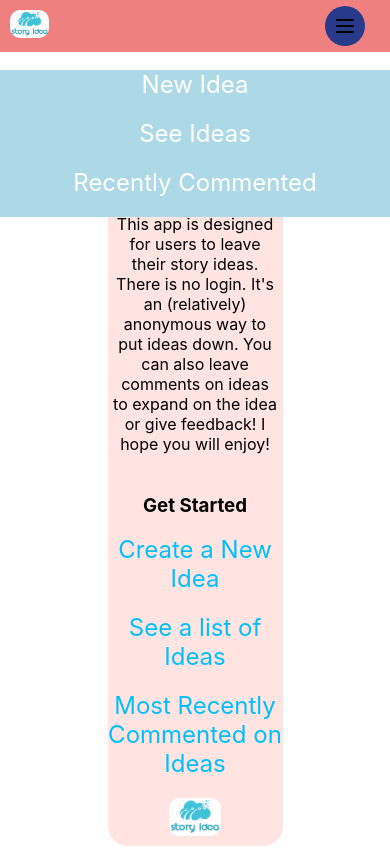
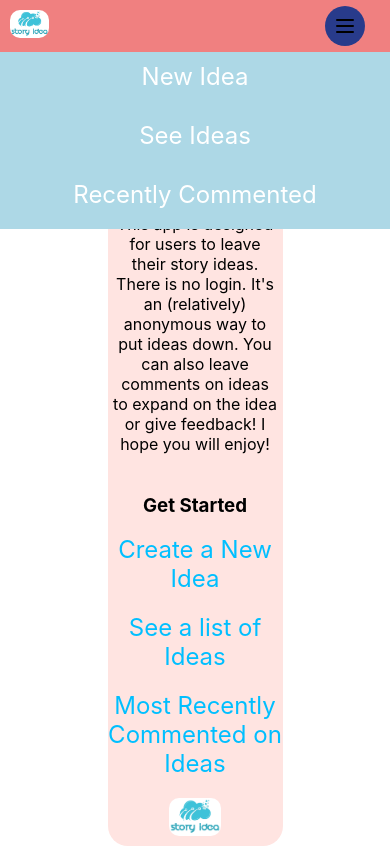
Before and after one commit to Itisafeature/story-idea-frontend, a React (Create React App) app: page / in a window 390 px wide. Built offline with nearby package versions, Linux system fonts and the light colour scheme.

Commit message:
updated svg properties and header

```diff
--- a/src/components/Header.js
+++ b/src/components/Header.js
@@ -11,15 +11,15 @@ const Header = () => {
       <button className={styles['hamburger__icon']}>
         <svg
           xmlns="http://www.w3.org/2000/svg"
-          class="h-6 w-6"
+          className="h-6 w-6"
           fill="none"
           viewBox="0 0 24 24"
           stroke="currentColor"
-          stroke-width="2"
+          strokeWidth="2"
         >
           <path
-            stroke-linecap="round"
-            stroke-linejoin="round"
+            strokeLinecap="round"
+            strokeLinejoin="round"
             d="M4 6h16M4 12h16M4 18h16"
           />
         </svg>
--- a/src/components/Header.module.css
+++ b/src/components/Header.module.css
@@ -3,8 +3,6 @@
   justify-content: space-between;
   background-color: lightcoral;
   position: relative;
-  z-index: 1;
-
 }
 
 .main-header img {
@@ -69,7 +67,7 @@
 
   .nav-links {
     position: absolute;
-    top: 70px;
+    top: 100%;
     left: 0;
     flex-direction: column;
     width: 100%;
@@ -79,7 +77,6 @@
   }
 
   .nav-item {
-
-    margin: 0px auto 10px auto;
+    margin: 10px auto 10px auto;
   }
 }
```
